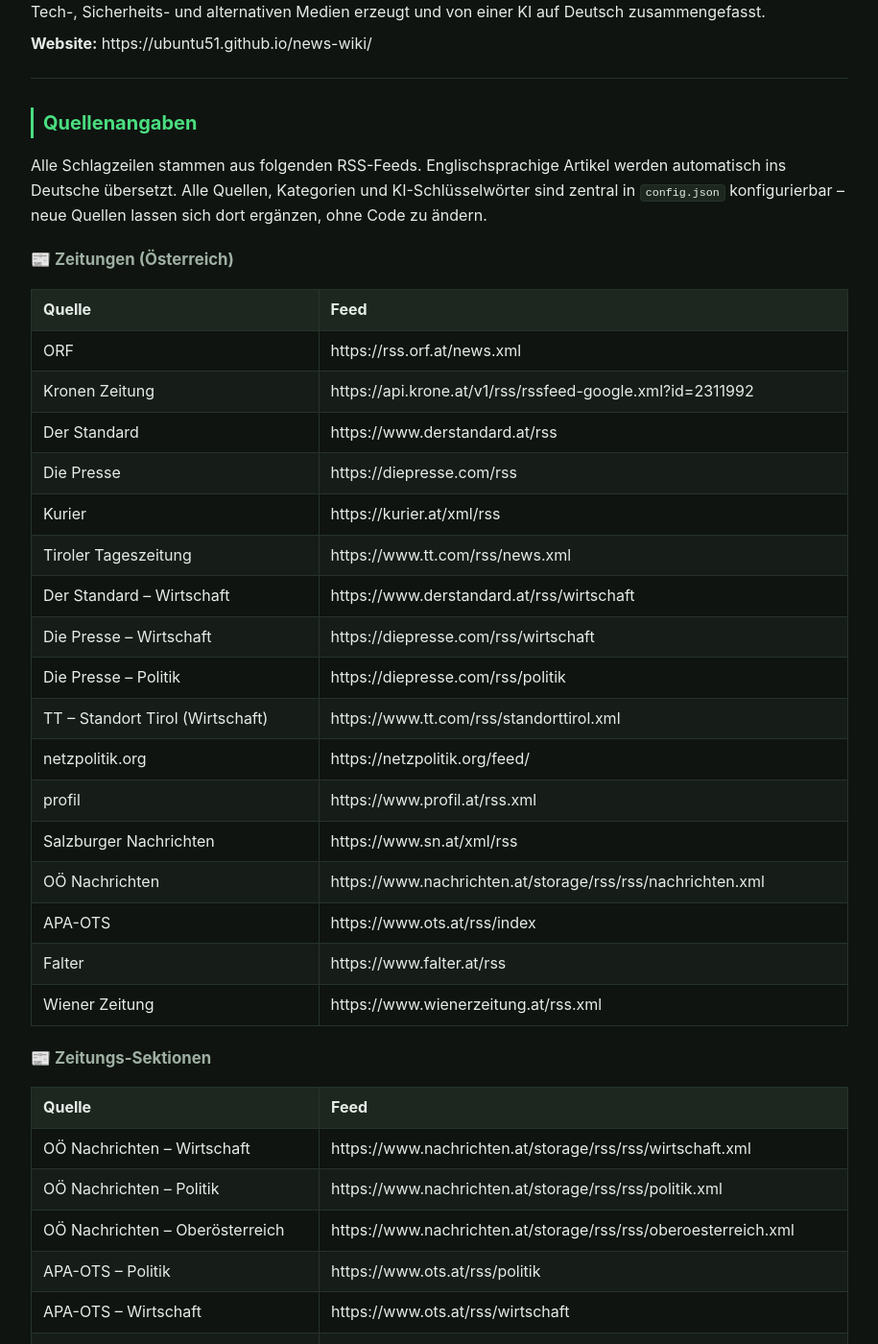
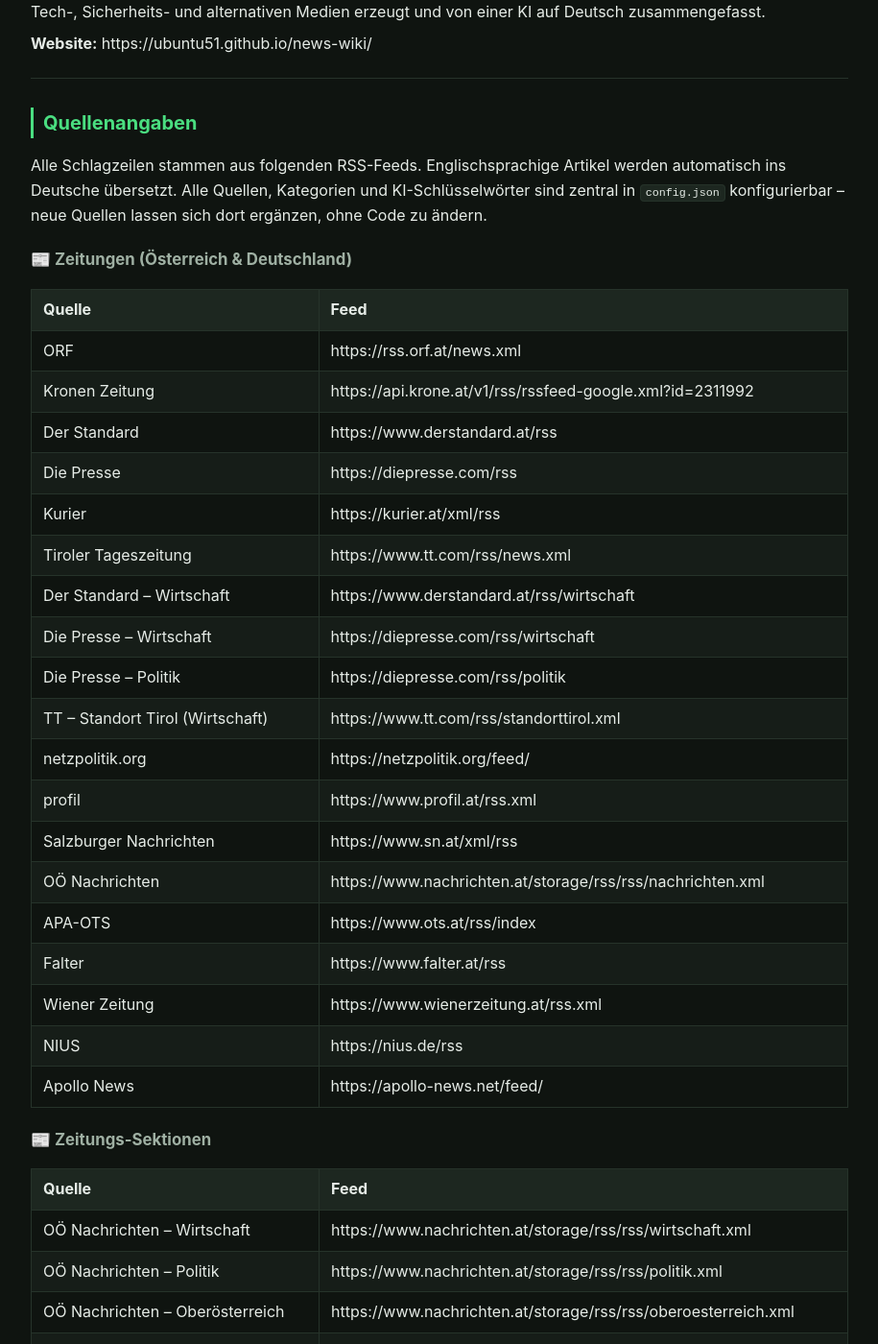
Before and after one commit to Ubuntu51/news-wiki, a Jekyll site: the page built from quellen.md, in a window 1280 px wide and 1400 px high, scrolled down 278 px. Shown: the whole window at 96% size, without its empty margins (182-1097 px from the left). Built offline with Jekyll 4.4.1, drawn with Linux system fonts in a browser that asks for light colours; our own code applies the rules of GitHub Pages for plain Markdown files; comment, search, counter and statistics services are not loaded.

Commit message:
Quellen: NIUS und Apollo News als Zeitungen ergänzen

```diff
--- a/quellen.md
+++ b/quellen.md
@@ -16,7 +16,7 @@
 sind zentral in `config.json` konfigurierbar – neue Quellen lassen sich dort ergänzen,
 ohne Code zu ändern.
 
-### 📰 Zeitungen (Österreich)
+### 📰 Zeitungen (Österreich & Deutschland)
 
 | Quelle | Feed |
 |---|---|
@@ -37,6 +37,8 @@
 | APA-OTS | https://www.ots.at/rss/index |
 | Falter | https://www.falter.at/rss |
 | Wiener Zeitung | https://www.wienerzeitung.at/rss.xml |
+| NIUS | https://nius.de/rss |
+| Apollo News | https://apollo-news.net/feed/ |
 
 ### 📰 Zeitungs-Sektionen
 
```
